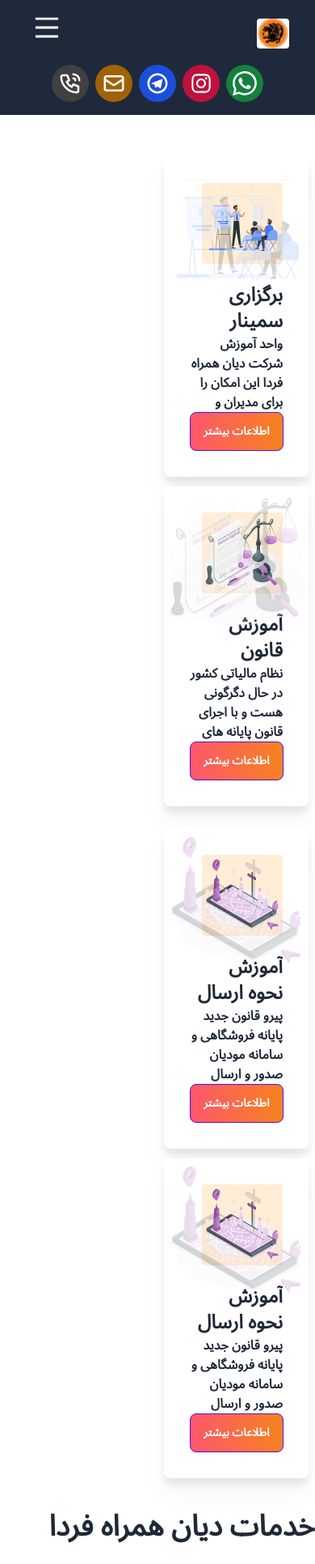
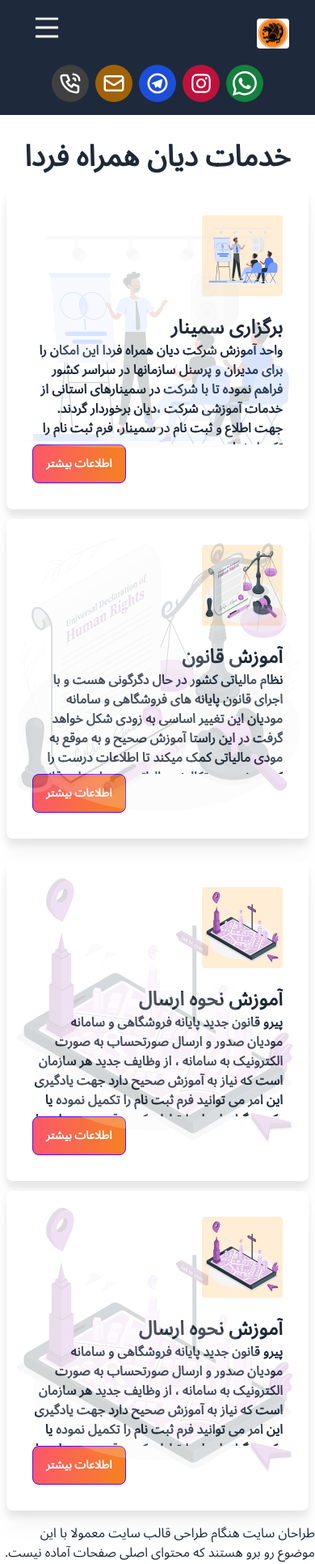
Before and after one commit to Mansour-VN/DianHamrah, a Next.js app: page /HomePage/servicesDian in a window 390 px wide. Shown: the top 1932 px of the page at 81% size. Built offline with nearby package versions, Linux system fonts and the light colour scheme.

Commit message:
refactor: response card5 in servicesDian

```diff
--- a/src/components/card5/card5.jsx
+++ b/src/components/card5/card5.jsx
@@ -3,7 +3,7 @@ import Image from "next/image";
 
 function Card5({backImg, icon, title, content}) {
     return (
-        <div className="sm:w-full rounded-lg drop-shadow-xl relative p-8 box-border mt-3" data-theme="light">
+        <div className="w-full rounded-lg drop-shadow-xl relative p-8 box-border mt-3" data-theme="light">
             <div >
                 <Image
                        src={backImg}
--- a/src/pages/HomePage/servicesDian.tsx
+++ b/src/pages/HomePage/servicesDian.tsx
@@ -40,8 +40,11 @@ const ServicesDian = () => {
         <div id="servicesDian ">
             <div className="py-8">
                 <div className="container flex flex-row flex-wrap items-center">
+                <h2 className="text-4xl  text-center w-full font-semibold md:hidden">
+                            خدمات دیان همراه فردا
+                 </h2>
                     <div className="md:w-1/2 flex flex-col md:flex-row">
-                        <div className="flex flex-col p-2 w-1/2">
+                        <div className="flex flex-col p-2 md:w-1/2">
 
                             <Card5 backImg={services[0].image} icon={services[0].image} title={services[0].title}
                                 content={services[0].Description} />
@@ -52,7 +55,7 @@ const ServicesDian = () => {
 
 
                         </div>
-                        <div className="flex flex-col p-2 md:mt-16  w-1/2">
+                        <div className="flex flex-col p-2 md:mt-16  md:w-1/2">
                             <Card5 backImg={services[2].image} icon={services[2].image} title={services[2].title}
                                 content={services[2].Description} />
                             <Card5 backImg={services[2].image} icon={services[2].image} title={services[2].title}
@@ -61,7 +64,7 @@ const ServicesDian = () => {
                         </div>
                     </div>
                     <div className="md:w-1/2 flex-col md:pr-8">
-                        <h2 className="text-4xl font-semibold py-8">
+                        <h2 className="text-4xl hidden font-semibold py-8 md:flex">
                             خدمات دیان همراه فردا
                         </h2>
                         <p className="py-2">
```
